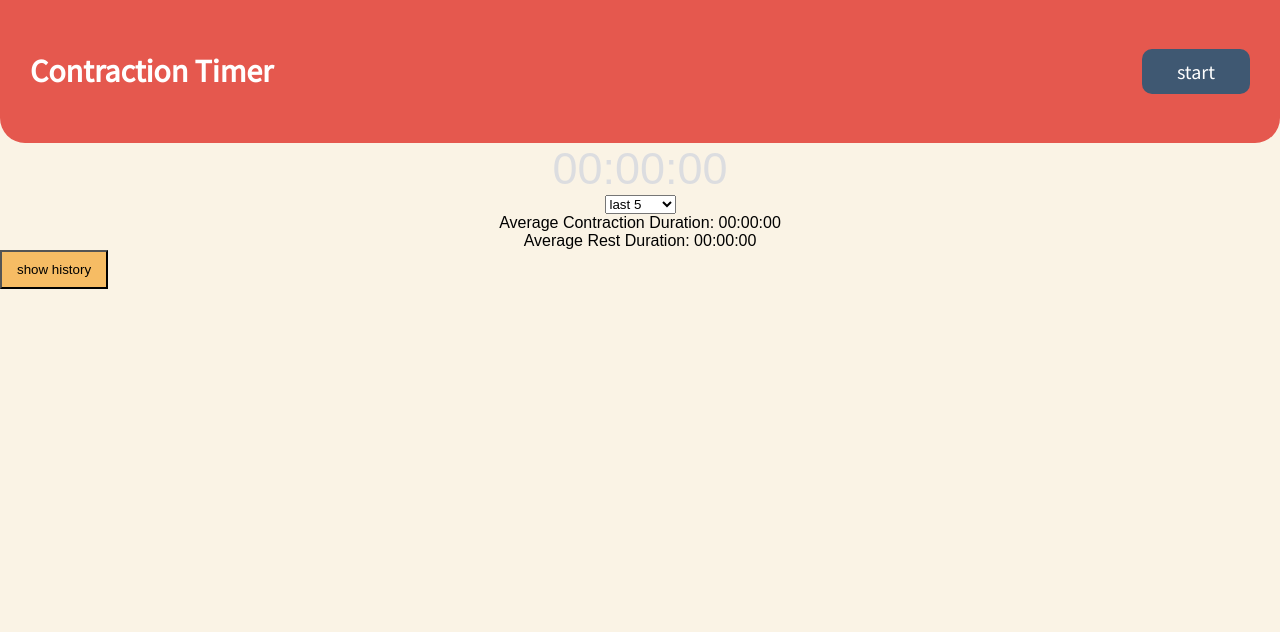
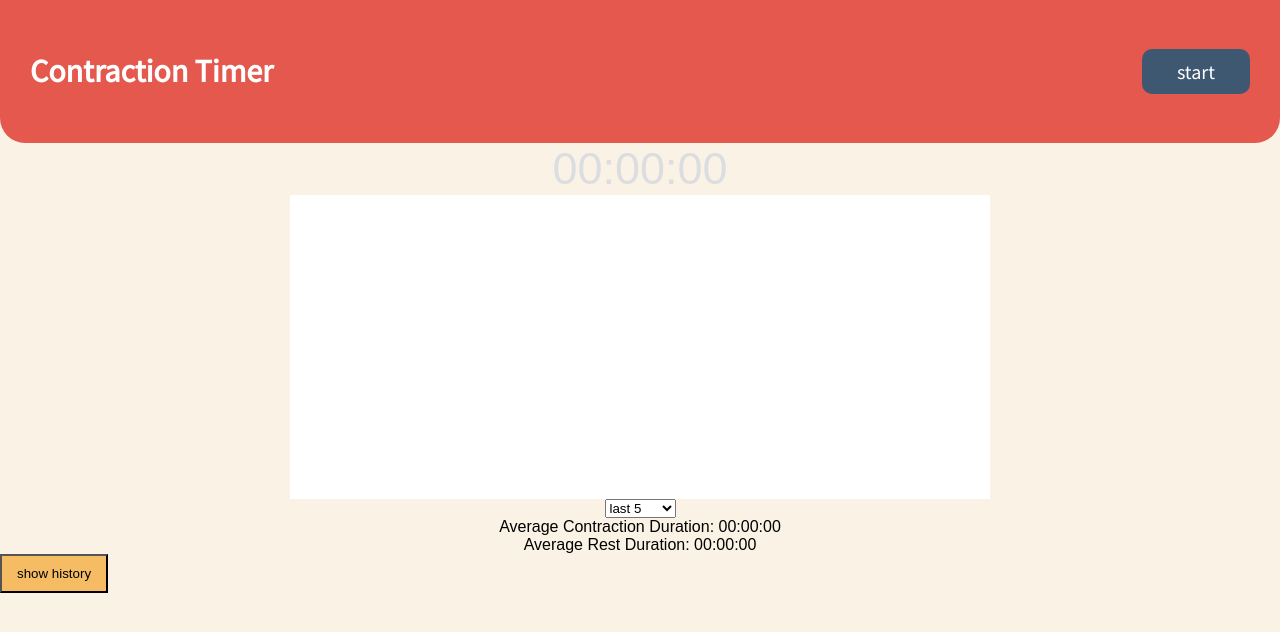
Before and after one commit to joshmkennedy/contraction-app, a React (Create React App) app: page / in a window 1280 px wide. Shown: the top 632 px of the page. Built offline with nearby package versions, Linux system fonts and the light colour scheme.

Commit message:
chart works

```diff
--- a/src/components/Chart.js
+++ b/src/components/Chart.js
@@ -10,11 +10,11 @@ export default class Chart extends Component {
             const points = time.map((y,x)=>{
                   return {x,y}
             })
-            const getMinX = points[0].x
+            //const getMinX = points[0].x
             const getMaxX = points[points.length-1].x
 
-            const getMinY = points.reduce((min,p)=>p.y<min?min:p.y, points[0].y)
-            const getMaxY = points.reduce((max,p)=>p.y>max?max:p.y, points[0].y)
+            //const getMinY = points.reduce((min,p)=>p.y<min?p.y:min, points[0].y)
+            const getMaxY = points.reduce((max,p)=>p.y>max?p.y:max, points[0].y)
 
                const  getSvgX=(x) =>{
 
@@ -33,14 +33,47 @@ export default class Chart extends Component {
                  )
       }
       }
+      axis = () => {
+            const { data } = this.props
+            if (data.length > 1) {
+                  const time = data.map(record => record.time)
+                  const points = time.map((y, x) => {
+                        return { x, y }
+                  })
+                  const getMinX = points[0].x
+                  const getMinY = points.reduce((min, p) => p.y < min ? p.y : min, points[0].y)
+                  const getMaxX = points[points.length - 1].x
+                  const getMaxY = points.reduce((max, p) => p.y > max ? p.y : max, points[0].y)
+
+                  const getSvgX = (x) => {
+                        return this.props.svgWidth - (x / getMaxX * this.props.svgWidth);
+                  }
+                  const getSvgY = (y) => {
+                        const { svgHeight } = this.props;
+                        return svgHeight - (y / getMaxY * svgHeight);
+                  }
+                  return(
+                        <g style={{stroke:'red'}} >
+                              <line
+                                    x1={getSvgX(getMaxX)} y1={getSvgY(getMinY)}
+                                    x2={getSvgX(getMinX)} y2={getSvgY(getMinY)}
+                              />
+                              <line
+                                    x1={getSvgX(getMaxX)} y1={getSvgY(getMinY)}
+                                    x2={getSvgX(getMaxX)} y2={getSvgY(getMaxY)}
+                              />
+                       </g>
+                  )
+      }}
       render() {
            const {svgWidth, svgHeight} = this.props
             return (
-                  <div style={{background:'white'}}>
+                  <div style={{background:'white', display:'inline-block',textAlign:'center'}}>
 
-                        <svg viewBox={`0 0  ${svgWidth} ${svgHeight}`}>
+                        <svg viewBox={`0 0  ${svgWidth} ${svgHeight}`} height='300'>
 
                               {this.transformData()}
+                              {this.axis()}
                         </svg>
                   </div>
             );
--- a/src/components/Stats.js
+++ b/src/components/Stats.js
@@ -22,12 +22,12 @@ export default class Stats extends Component {
 
   recordTheTime=()=>{
      this.setState({
-       recordArray: [...this.state.recordArray,{
+       recordArray: [{
           contracting:this.state.contraction,
           time:this.props.time,
           parsedTime:this.props.parsedTime
         },
-        ],
+         ...this.state.recordArray],
     })
     this.switchRecordType()
     this.props.softReset()
@@ -52,7 +52,7 @@ export default class Stats extends Component {
 
     return (
       <div>
-        {/* <Chart data={this.state.recordArray}  svgWidth='700' svgHeight='300'/> */}
+        <Chart data={this.state.recordArray}  svgWidth='700' svgHeight='300' />
         {this.props.on
         ?<button onClick={this.recordTheTime.bind(this)}>record {this.state.contraction? "contraction":"rest"}</button>:''
         }
```
